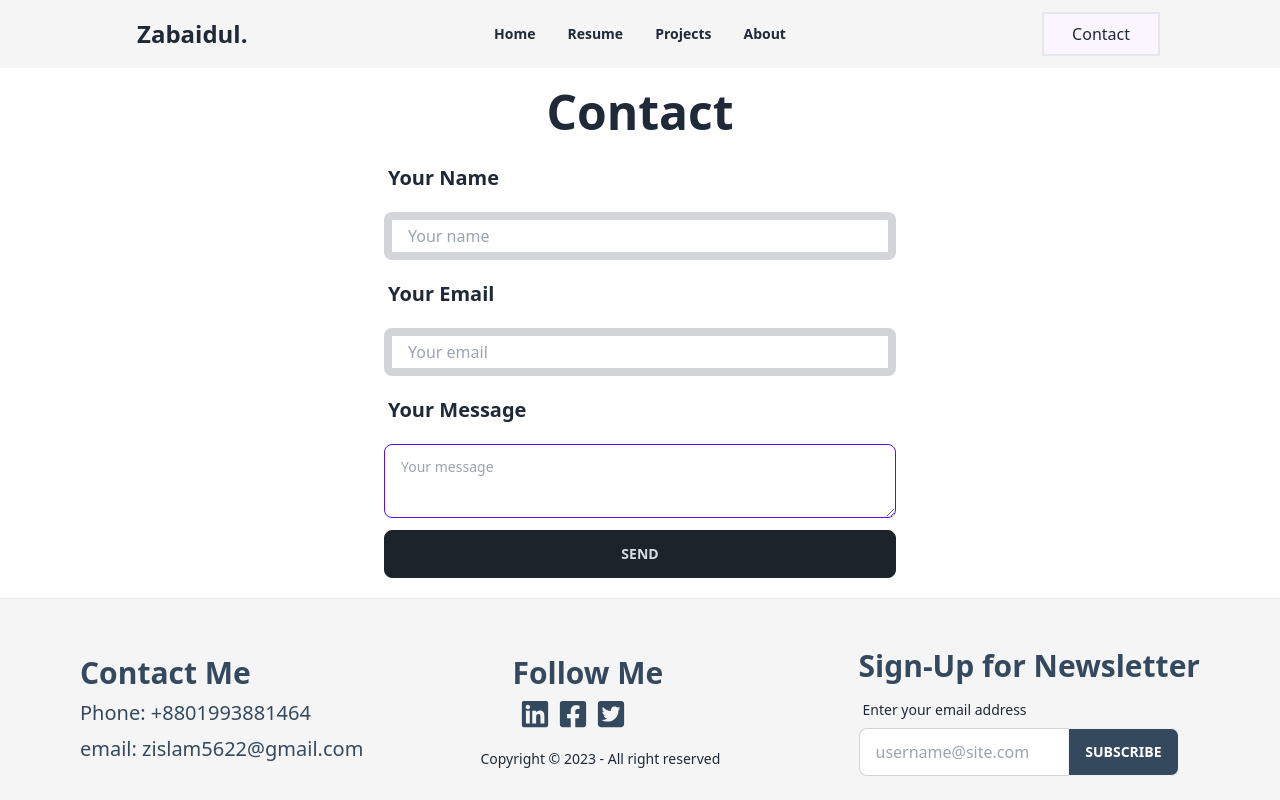
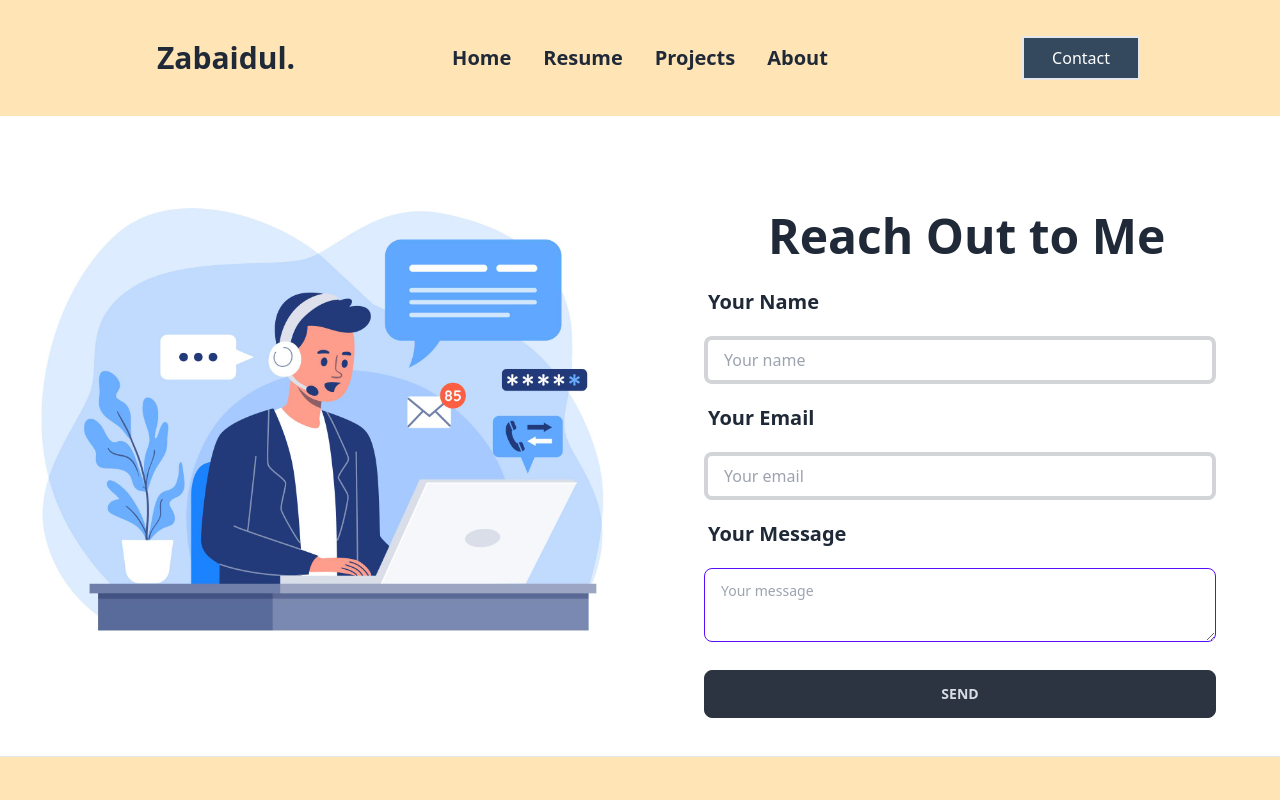
Before and after one commit to zabaidulbd/portfolio-website, a React (Vite) app: page /contact in a window 1280 px wide. Shown: the top 800 px of the page. Built offline with nearby package versions, Linux system fonts and the light colour scheme.

Commit message:
add more about contact

```diff
--- a/src/pages/Contact/Contact.jsx
+++ b/src/pages/Contact/Contact.jsx
@@ -1,5 +1,6 @@
 import { useRef, useEffect, useState } from "react";
 import emailjs from "@emailjs/browser";
+import imgContact from '../../assets/Images/contact/5124556.jpg';
 
 
 const Contact = () => {
@@ -28,27 +29,27 @@ const Contact = () => {
         }
     }
 
-
-
-
     return (
-        <div className="mt-5">
-            <h1 className="text-5xl text-center font-bold mb-5">Contact</h1>
+        <div className="grid grid-cols-2">
+            <div><img src={imgContact} alt="" /></div>
+            <div className="mt-24">
+                <h1 className="text-5xl ms-32 font-bold mb-5">Reach Out to Me</h1>
                 <form className="form-control w-full max-w-lg mx-auto" onSubmit={handleSubmit}>
                     <label className="label">
                         <span className="text-xl font-semibold">Your Name</span>
                     </label>
-                <input type="text" ref={nameRef} placeholder="Your name" className="input input-bordered border-8 w-full max-w-lg my-3" />
+                    <input type="text" ref={nameRef} placeholder="Your name" className="input input-bordered border-4 w-full max-w-lg my-3" />
                     <label className="label">
                         <span className="text-xl font-semibold">Your Email</span>
                     </label>
-                <input type="email" ref={emailRef} placeholder="Your email" className="input input-bordered border-8 w-full max-w-lg my-3" />
+                    <input type="email" ref={emailRef} placeholder="Your email" className="input input-bordered border-4 w-full max-w-lg my-3" />
                     <label className="label">
                         <span className="text-xl font-semibold">Your Message</span>
                     </label>
                     <textarea className="textarea textarea-primary my-3" placeholder="Your message"></textarea>
-                <input disabled={loading} className="btn btn-active btn-neutral mb-5" type="submit" value="send" />
+                    <input disabled={loading} className="btn btn-neutral my-4" type="submit" value="send" />
                 </form>
+            </div>
         </div>
     );
 };
--- a/src/pages/Home/Experience/Experience.jsx
+++ b/src/pages/Home/Experience/Experience.jsx
@@ -28,10 +28,10 @@ const Experience = () => {
 
 
     return (
-        <div className='mt-20 mb-10'>
+        <div className='my-20'>
             <div>
-                <h1 className='text-5xl text-center font-bold'>Experience</h1>
-                <p className='font-semibold mt-7 mb-10 ms-28 me-36'>I have a good understanding of HTML, CSS, and JavaScript, which are the building blocks of websites. I can create attractive and user-friendly web designs using these languages. With my knowledge of React, I can make websites more interactive and engaging for users. I am also skilled in using MongoDB, Node.js, and Express to manage data and handle the server-side of web applications. With my combined skills, I can develop complete web applications from start to finish efficiently and effectively.</p>
+                <h1 className='text-5xl text-center font-bold text-[#35495E]'>Technical Skills</h1>
+                <p className='font-semibold mt-7 mb-10 ms-28 me-36 text-[#35495E]'>I have a good understanding of HTML, CSS, and JavaScript, which are the building blocks of websites. I can create attractive and user-friendly web designs using these languages. With my knowledge of React, I can make websites more interactive and engaging for users. I am also skilled in using MongoDB, Node.js, and Express to manage data and handle the server-side of web applications. With my combined skills, I can develop complete web applications from start to finish efficiently and effectively.</p>
             </div>
             <div data-aos="fade-up" className='grid grid-cols-4 gap-8 ms-12'>
                 <div className="card w-72 bg-base-100 shadow-xl">
@@ -39,7 +39,7 @@ const Experience = () => {
                         <img src={img1} alt="Shoes" className="rounded-xl" />
                     </figure>
                     <div data-aos="fade-down" className="items-center text-center my-3">
-                        <progress className="progress progress-secondary w-44 me-5" value={80} max="100"></progress>
+                        <progress className="progress w-44 me-5" value={80} max="100"></progress>
                         <span style={{ "--value": 80, "--size": "3rem" }}>80%</span>
                     </div>
                 </div>
@@ -48,7 +48,7 @@ const Experience = () => {
                         <img src={img2} alt="Shoes" className="rounded-xl" />
                     </figure>
                     <div data-aos="fade-down" className="items-center text-center mt-3">
-                        <progress className="progress progress-secondary w-44 me-5" value={80} max="100"></progress>
+                        <progress className="progress w-44 me-5" value={80} max="100"></progress>
                         <span style={{ "--value": 80, "--size": "3rem" }}>80%</span>
                     </div>
                 </div>
@@ -57,7 +57,7 @@ const Experience = () => {
                         <img src={img3} alt="Shoes" className="rounded-xl" />
                     </figure>
                     <div data-aos="fade-down" className="items-center text-center mt-3">
-                        <progress className="progress progress-secondary w-44 me-5" value={80} max="100"></progress>
+                        <progress className="progress w-44 me-5" value={80} max="100"></progress>
                         <span style={{ "--value": 70, "--size": "3rem" }}>70%</span>
                     </div>
                 </div>
@@ -66,7 +66,7 @@ const Experience = () => {
                         <img src={img4} alt="Shoes" className="rounded-xl" />
                     </figure>
                     <div data-aos="fade-down" className="items-center text-center mt-3">
-                        <progress className="progress progress-secondary w-44 me-5" value={80} max="100"></progress>
+                        <progress className="progress w-44 me-5" value={80} max="100"></progress>
                         <span style={{ "--value": 70, "--size": "3rem" }}>70%</span>
                     </div>
                 </div>
@@ -75,7 +75,7 @@ const Experience = () => {
                         <img src={img5} alt="Shoes" className="rounded-xl" />
                     </figure>
                     <div data-aos="fade-down" className="items-center text-center my-3">
-                        <progress className="progress progress-secondary w-44 me-5" value={40} max="100"></progress>
+                        <progress className="progress w-44 me-5" value={40} max="100"></progress>
                         <span style={{ "--value": 40, "--size": "3rem" }}>40%</span>
                     </div>
                 </div>
@@ -84,7 +84,7 @@ const Experience = () => {
                         <img src={img6} alt="Shoes" className="rounded-xl" />
                     </figure>
                     <div data-aos="fade-down" className="items-center text-center mt-3">
-                        <progress className="progress progress-secondary w-44 me-5" value={40} max="100"></progress>
+                        <progress className="progress w-44 me-5" value={40} max="100"></progress>
                         <span style={{ "--value": 40, "--size": "3rem" }}>40%</span>
                     </div>
                 </div>
@@ -93,7 +93,7 @@ const Experience = () => {
                         <img src={img7} alt="Shoes" className="rounded-xl" />
                     </figure>
                     <div data-aos="fade-down" className="items-center text-center mt-3">
-                        <progress className="progress progress-secondary w-44 me-5" value={70} max="100"></progress>
+                        <progress className="progress w-44 me-5" value={70} max="100"></progress>
                         <span style={{ "--value": 70, "--size": "3rem" }}>70%</span>
                     </div>
                 </div>
@@ -102,7 +102,7 @@ const Experience = () => {
                         <img src={img8} alt="Shoes" className="rounded-xl" />
                     </figure>
                     <div data-aos="fade-down" className="items-center text-center mt-3">
-                        <progress className="progress progress-secondary w-44 me-5" value={40} max="100"></progress>
+                        <progress className="progress w-44 me-5" value={40} max="100"></progress>
                         <span style={{ "--value": 40, "--size": "3rem" }}>40%</span>
                     </div>
                 </div>
--- a/src/pages/Project/Project.jsx
+++ b/src/pages/Project/Project.jsx
@@ -6,6 +6,11 @@ import { Link } from 'react-router-dom';
 
 const Project = () => {
     return (
+        <div>
+            <div>
+                <h1 className='text-center text-5xl mt-12'>Case Studies</h1>
+                <p className='font-semibold text-center mt-5 ms-24 me-24'>As a MERN developer, my portfolio showcases a collection of projects that highlight my expertise in creating dynamic web applications. With skills in HTML, CSS, JavaScript, and the MERN stack, I have built responsive interfaces, integrated APIs, and implemented user authentication systems. I prioritize clean code practices, attention to detail, and timely project delivery, aiming to create impactful web solutions that exceed expectations.</p>
+            </div>
             <div className="flex gap-5 my-24 ms-10 me-10">
                 <div>
                     <div className="card w-100 bg-base-100 shadow-xl">
@@ -45,6 +50,7 @@ const Project = () => {
                 </div>
 
             </div>
+        </div>
     );
 };
 
--- a/src/shared/Footer/Footer.jsx
+++ b/src/shared/Footer/Footer.jsx
@@ -4,7 +4,7 @@ import { Link } from "react-router-dom";
 const Footer = () => {
     return (
         <div>
-            <footer className="footer px-10 py-4 border-t bg-[#F5F5F5] text-base-content border-base-300">
+            <footer className="footer px-10 py-4 border-t bg-[#FFE4B5] text-base-content border-base-300">
                 <div className="ms-10 py-10">
                     <h2 className="font-bold text-3xl text-[#35495E]">Contact Me</h2>
                     <p className="text-xl text-[#35495E]">Phone: +8801993881464</p>
--- a/src/shared/Navbar/Navbar.jsx
+++ b/src/shared/Navbar/Navbar.jsx
@@ -2,20 +2,20 @@ import { Link } from "react-router-dom";
 
 const Navbar = () => {
     return (
-        <div className="navbar bg-[#F5F5F5]">
+        <div className="navbar bg-[#FFE4B5] p-7">
             <div className="navbar-start">
-                <a className="btn btn-ghost normal-case text-2xl ms-28">Zabaidul.</a>
+                <a className="btn btn-ghost normal-case text-3xl ms-28">Zabaidul.</a>
             </div>
             <div className="navbar-center hidden lg:flex">
                 <ul className="menu menu-horizontal px-1">
-                    <li className="font-semibold"><Link to='/'>Home</Link></li>
-                    <li className="font-semibold"><Link to='https://drive.google.com/file/d/1iSUGw2wlT1dC-7qy-r6E3_YSuthOFEWy/view?usp=sharing'>Resume</Link></li>
-                    <li className="font-semibold"><Link to='project'>Projects</Link></li>
-                    <li className="font-semibold"><Link to='about'>About</Link></li>
+                    <li className="font-semibold text-xl"><Link to='/'>Home</Link></li>
+                    <li className="font-semibold text-xl"><Link to='https://drive.google.com/file/d/1iSUGw2wlT1dC-7qy-r6E3_YSuthOFEWy/view?usp=sharing'>Resume</Link></li>
+                    <li className=" text-xl font-semibold"><Link to='project'>Projects</Link></li>
+                    <li className="text-xl font-semibold"><Link to='about'>About</Link></li>
                 </ul>
             </div>
             <div className="navbar-end">
-                <Link to='contact'><button className="border-2 px-7 py-2 bg-purple-50 me-28">Contact</button></Link>
+                <Link to='contact'><button className="border-2 px-7 py-2 bg-[#35495E] text-white me-28">Contact</button></Link>
             </div>
         </div>
     );
```
Also changed, not shown: src/pages/Home/Banner/Banner.jsx (+5 -5 lines), src/assets/Images/contact/5124556.jpg (added). Lines whose indentation alone changed are shown as unchanged.
